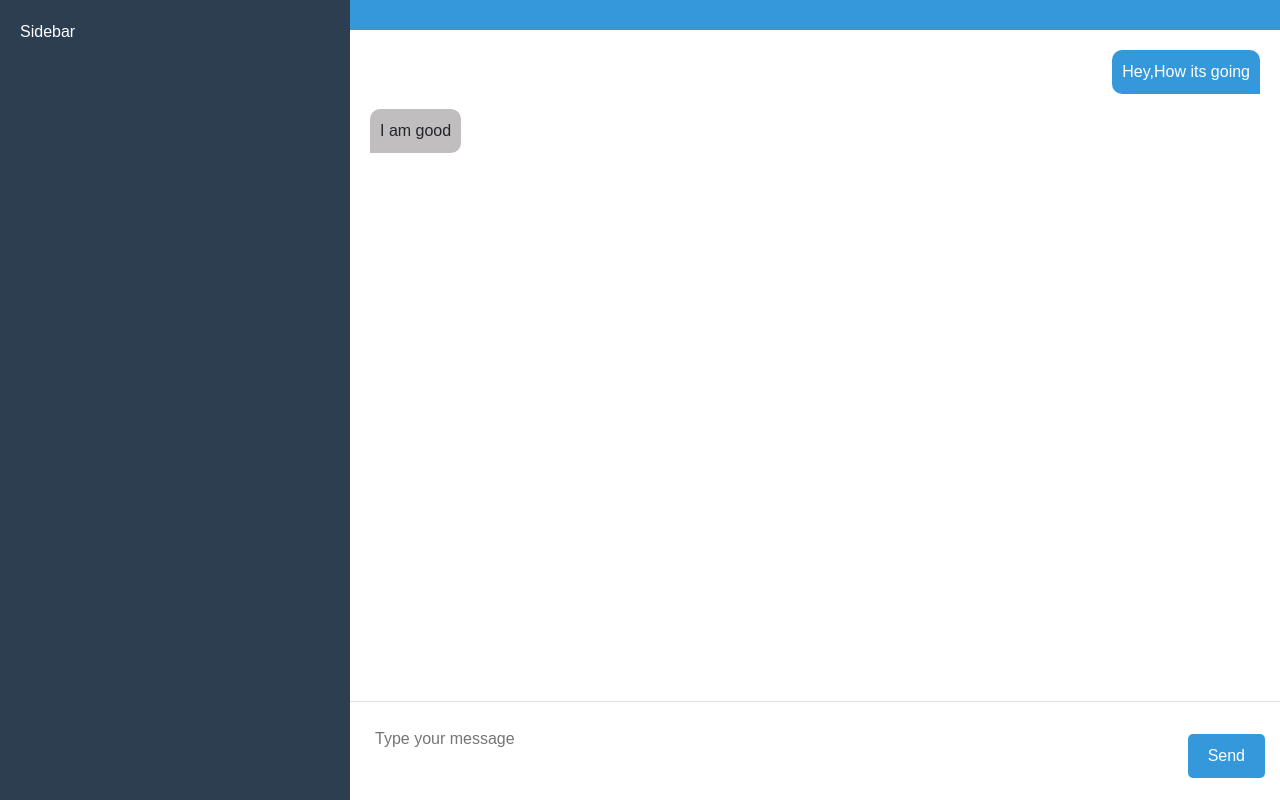
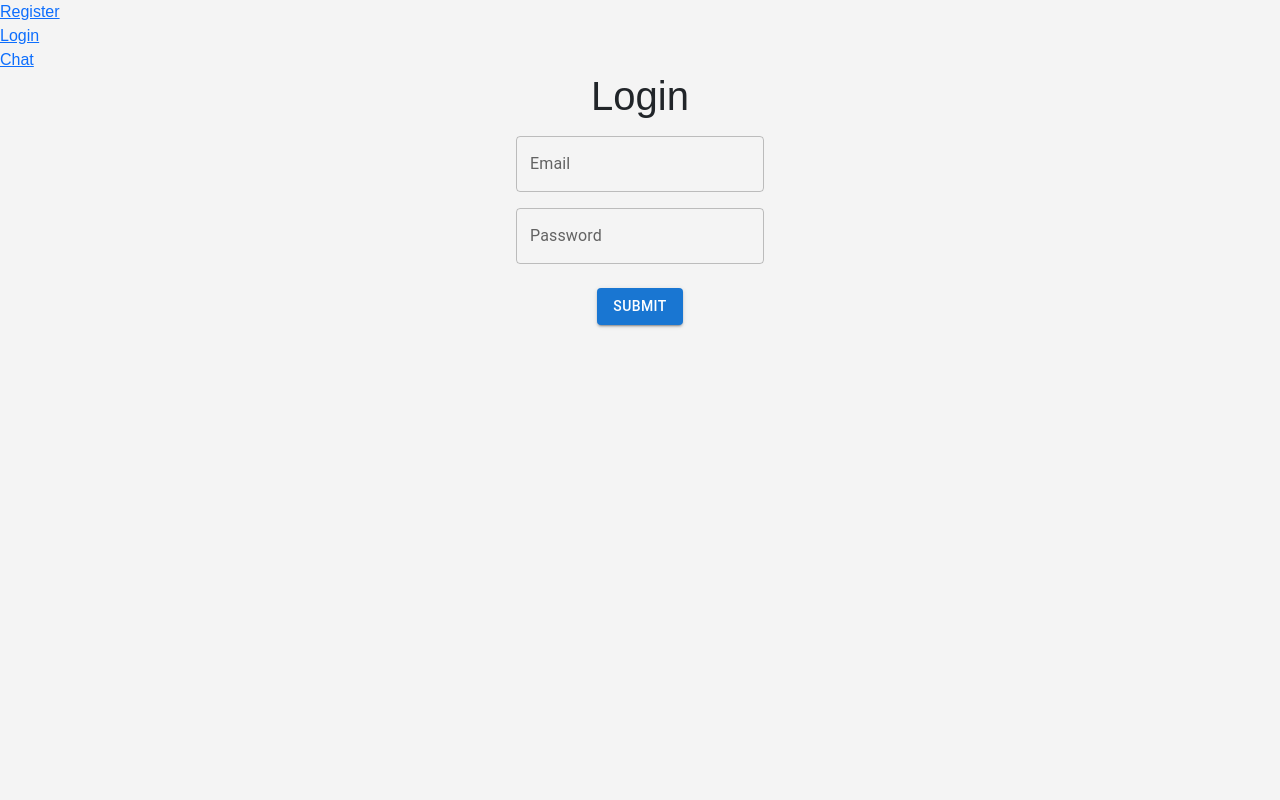
Before and after one commit to akshaypatra/Chat-Application, a React (Create React App) app in the folder chat_app_frontend/: page /login/ in a window 1280 px wide. Built offline with nearby package versions, Linux system fonts and the light colour scheme.

Commit message:
used higher order component to display lower order component when the user is authenticated

```diff
--- a/chat_app_frontend/src/App.js
+++ b/chat_app_frontend/src/App.js
@@ -1,28 +1,29 @@
-// import Register from './components/Register';
-// import Login from './components/Login';
+import Register from './components/Register';
+import Login from './components/Login';
 import './App.css';
-// import Navigate from './components/Navigate';
-// import { BrowserRouter,Routes,Route} from "react-router-dom";
+import Navigate from './components/Navigate';
+import { BrowserRouter,Routes,Route} from "react-router-dom";
 import Chatarea from './components/Chatarea';
 import Sidebar from './components/Sidebar';
 
 function App() {
   return (
-    <div className='chat-container'>
-      <Sidebar/>
-      <Chatarea/>
+    // <div className='chat-container'>
+    //   <Sidebar/>
+    //   <Chatarea/>
+
+    // </div>
+    <BrowserRouter>
+    <div className="App">
+      <Navigate/>
+      <Routes>
+         <Route path="/login" element={<Login/>} />
+         <Route path="/register" element={<Register/>} />
+         <Route path='/chat' element= { <> <Sidebar/> <Chatarea/> </>} />
+      </Routes>
 
     </div>
-    // <BrowserRouter>
-    // <div className="App">
-    //   <Navigate/>
-    //   <Routes>
-    //      <Route path="/login" element={<Login/>} />
-    //      <Route path="/register" element={<Register/>} />
-    //   </Routes>
-
-    // </div>
-    // </BrowserRouter>
+    </BrowserRouter>
   );
 }
 
--- a/chat_app_frontend/src/components/Chatarea.js
+++ b/chat_app_frontend/src/components/Chatarea.js
@@ -1,9 +1,10 @@
 import React from 'react'
 import Message from './Message'
 import MessageInput from './MessageInput'
+import withAuthentication from '../utils/withAuthentication'
 
 
-export default function Chatarea() {
+ function Chatarea() {
   return (
     <div className='chat-area'>
 
@@ -16,3 +17,5 @@ export default function Chatarea() {
     </div>
   )
 }
+
+export default withAuthentication(Chatarea);
--- a/chat_app_frontend/src/components/Navigate.js
+++ b/chat_app_frontend/src/components/Navigate.js
@@ -6,6 +6,8 @@ export default function Navigate() {
         <Link to='/register'>Register</Link>
         <br></br>
         <Link to='/login'>Login</Link>
+        <br></br>
+        <Link to='/chat'>Chat</Link>
     </div>
   )
 }
--- a/chat_app_frontend/src/components/Sidebar.js
+++ b/chat_app_frontend/src/components/Sidebar.js
@@ -1,7 +1,10 @@
 import React from 'react'
+import withAuthentication from '../utils/withAuthentication'
 
-export default function Sidebar() {
+function Sidebar() {
   return (
     <div className='side-bar'>Sidebar</div>
   )
 }
+
+export default withAuthentication(Sidebar)
--- /dev/null
+++ b/chat_app_frontend/src/utils/withAuthentication.js
@@ -0,0 +1,28 @@
+import React, { useEffect, useState } from 'react'
+import { Navigate } from 'react-router-dom';
+
+const withAuthentication=(wrappedComponent)=>{
+    return function AuthComponent(props){
+        const [isAutheticated,setIsAuthenticated]=useState(false);
+
+        useEffect(()=>{
+            const token=document.cookie.split('; ').find(row=> row.startsWith('token='))
+            if(token){
+                setIsAuthenticated(true);
+            }
+            else{
+                setIsAuthenticated(false);
+            }
+        },[]);
+
+        if(isAutheticated){
+            return <wrappedComponent {...props}/>
+
+        }else{
+            return <Navigate to="/login/"/>
+        }
+    }
+}
+
+
+export default withAuthentication;
```
